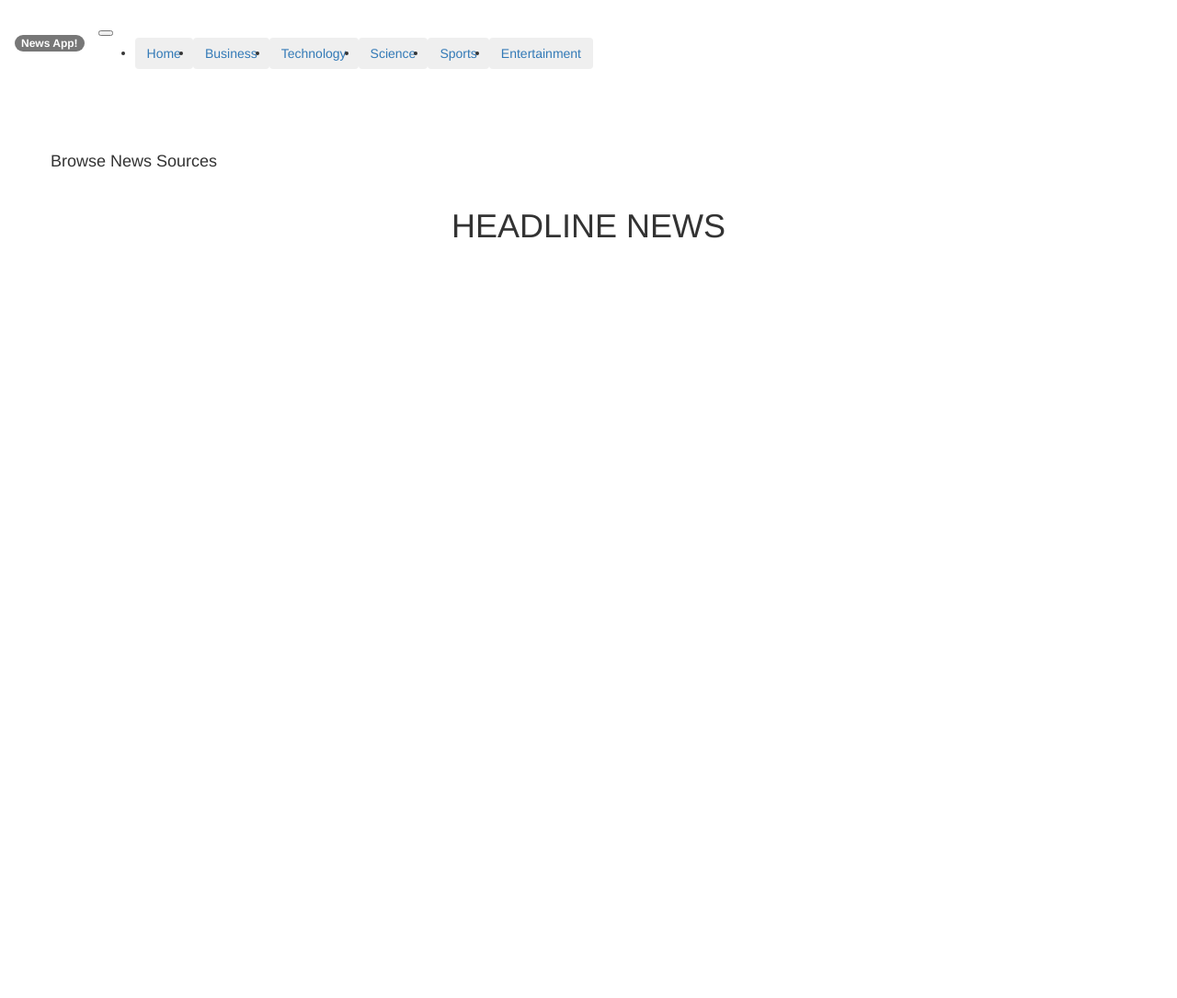
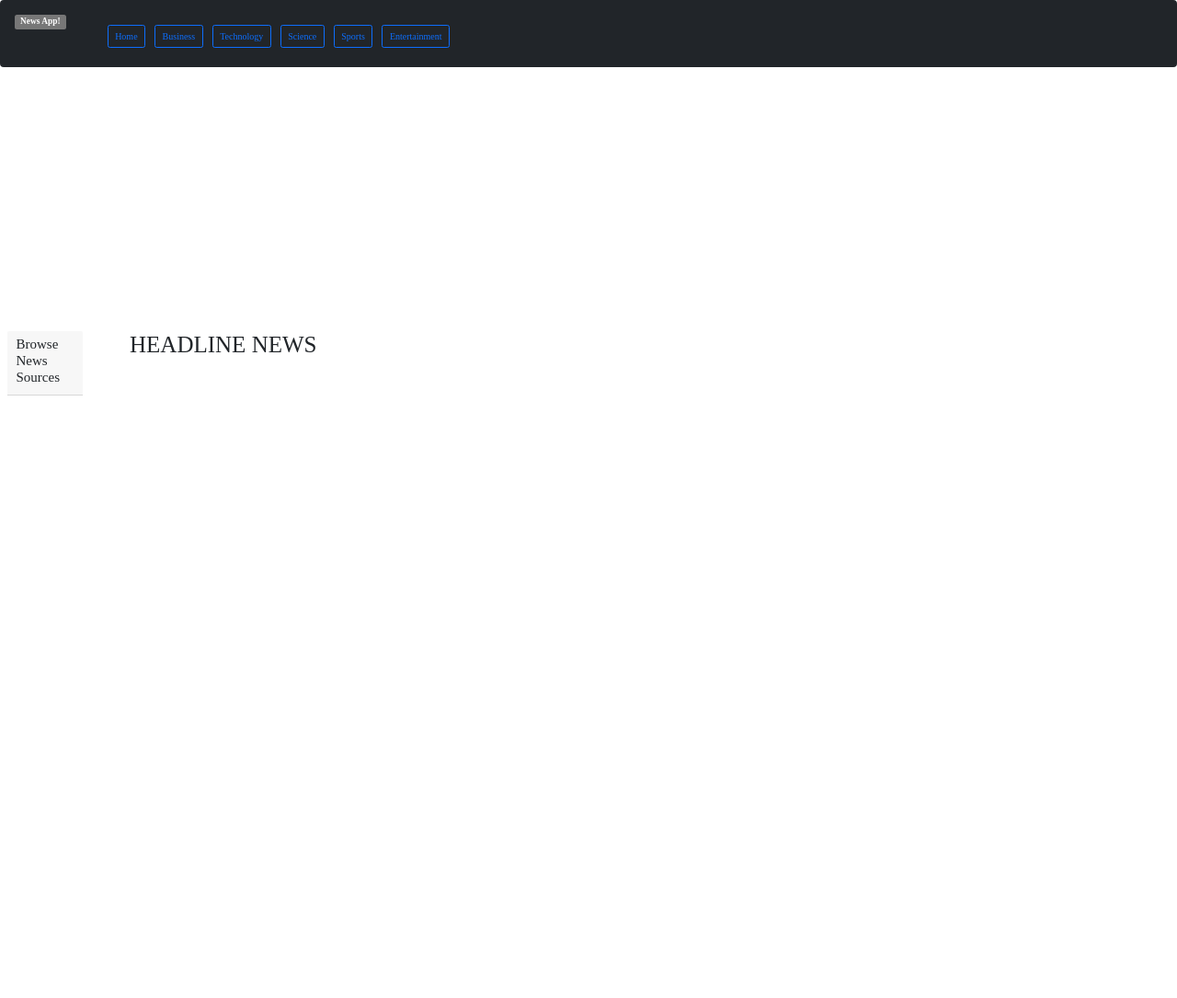
Before and after one commit to Jessicamwangi/News-App, a Flask app: template app/templates/index.html in a window 1280 px wide. Shown: the whole page at 92% size. Before the commit the page ends 259 px from the top, so only its background shows below. Run offline with Flask 2, Linux system fonts and the light colour scheme; the template is opened without the code that fills it, so the values that code supplies are empty; some libraries are stand-ins or nearby versions.

Commit message:
modified the css

```diff
--- a/app/static/css/index.css
+++ b/app/static/css/index.css
@@ -5,7 +5,13 @@
 .container-fluid {
 display: flex;
 }
-.col-9 {
+.Head {
 overflow-y: auto;
+
 height: 90vh; /* NEW */
+text-align: center;
 }
+body {
+  font-size: 80px;
+  font-family: 'Times New Roman';
+}
--- a/app/templates/index.html
+++ b/app/templates/index.html
@@ -3,7 +3,9 @@
 {% block content %}
 {% block styles%}
 {{ super() }}
-<link rel="stylesheet" href="{{ url_for('static', filename = 'css/index.css') }}">
+<link href="https://cdn.jsdelivr.net/npm/bootstrap@5.1.3/dist/css/bootstrap.min.css" rel="stylesheet" integrity="sha384-1BmE4kWBq78iYhFldvKuhfTAU6auU8tT94WrHftjDbrCEXSU1oBoqyl2QvZ6jIW3" crossorigin="anonymous">
+<link rel="stylesheet" href="../static/css/index.css" type="text/css">
+<!-- <link rel="stylesheet" href="{{ url_for('static', filename = 'css/index.css') }}"> -->
 {% endblock %}
 <br>
 <br>
@@ -32,7 +34,7 @@
           </div>
         </div>
         <div class="col-9">
-          <h1 align="center"> HEADLINE NEWS </h3>
+          <h1 class="Head" align="center" margin-top="150px" > HEADLINE NEWS </h3>
           <div class="container">
             <div class="card-columns">
 
@@ -58,6 +60,8 @@
       </div>
     </div>
   </div>
+  <script src="https://cdn.jsdelivr.net/npm/@popperjs/core@2.10.2/dist/umd/popper.min.js" integrity="sha384-7+zCNj/IqJ95wo16oMtfsKbZ9ccEh31eOz1HGyDuCQ6wgnyJNSYdrPa03rtR1zdB" crossorigin="anonymous"></script>
+  <script src="https://cdn.jsdelivr.net/npm/bootstrap@5.1.3/dist/js/bootstrap.min.js" integrity="sha384-QJHtvGhmr9XOIpI6YVutG+2QOK9T+ZnN4kzFN1RtK3zEFEIsxhlmWl5/YESvpZ13" crossorigin="anonymous"></script>
 
 </body>
 
```
